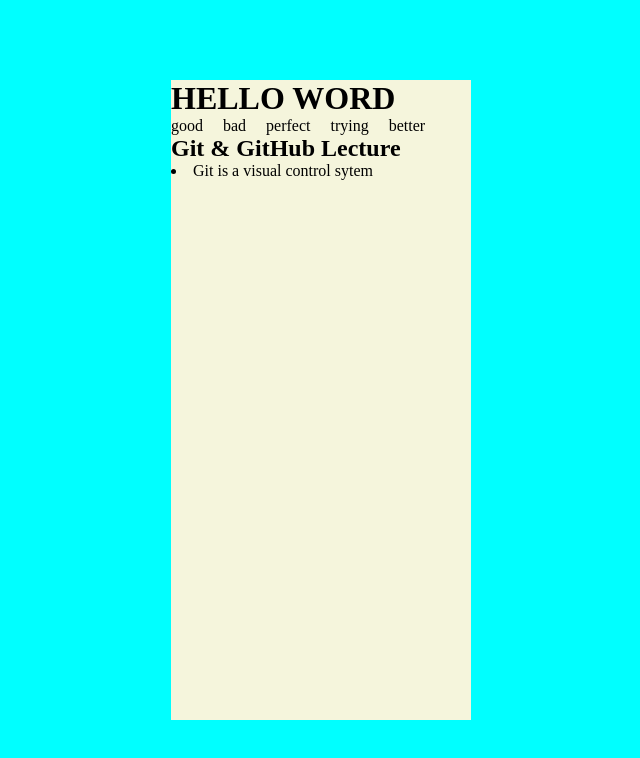
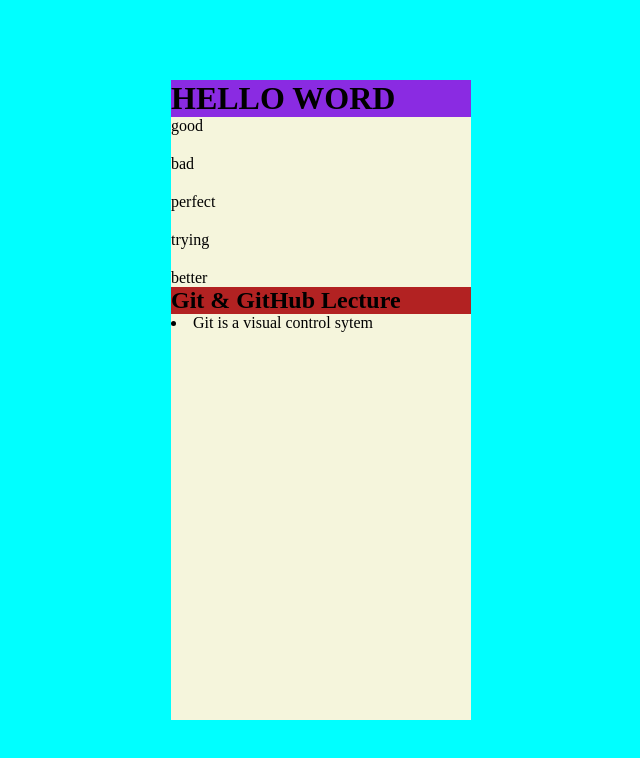
Before and after one commit to Pr-ElTech/practice3, a website: page index.html in a window 1280 px wide. Shown: the whole page, without its empty margins (319-959 px from the left). Drawn offline with Linux system fonts and the light colour scheme.

Commit message:
added style to h1 and h2 background

```diff
--- a/index.css
+++ b/index.css
@@ -17,12 +17,19 @@
 width: 300px;
 height: 80vh;
 background-color: beige;
-
+ & h1{
+    background-color: blueviolet;
+ }
 
 & ul{
     list-style-type: none;
     display: flex;
     gap: 20px;
+    flex-direction: column;
+}
+
+& h2{
+background-color: firebrick;
 }
 
 }
```
